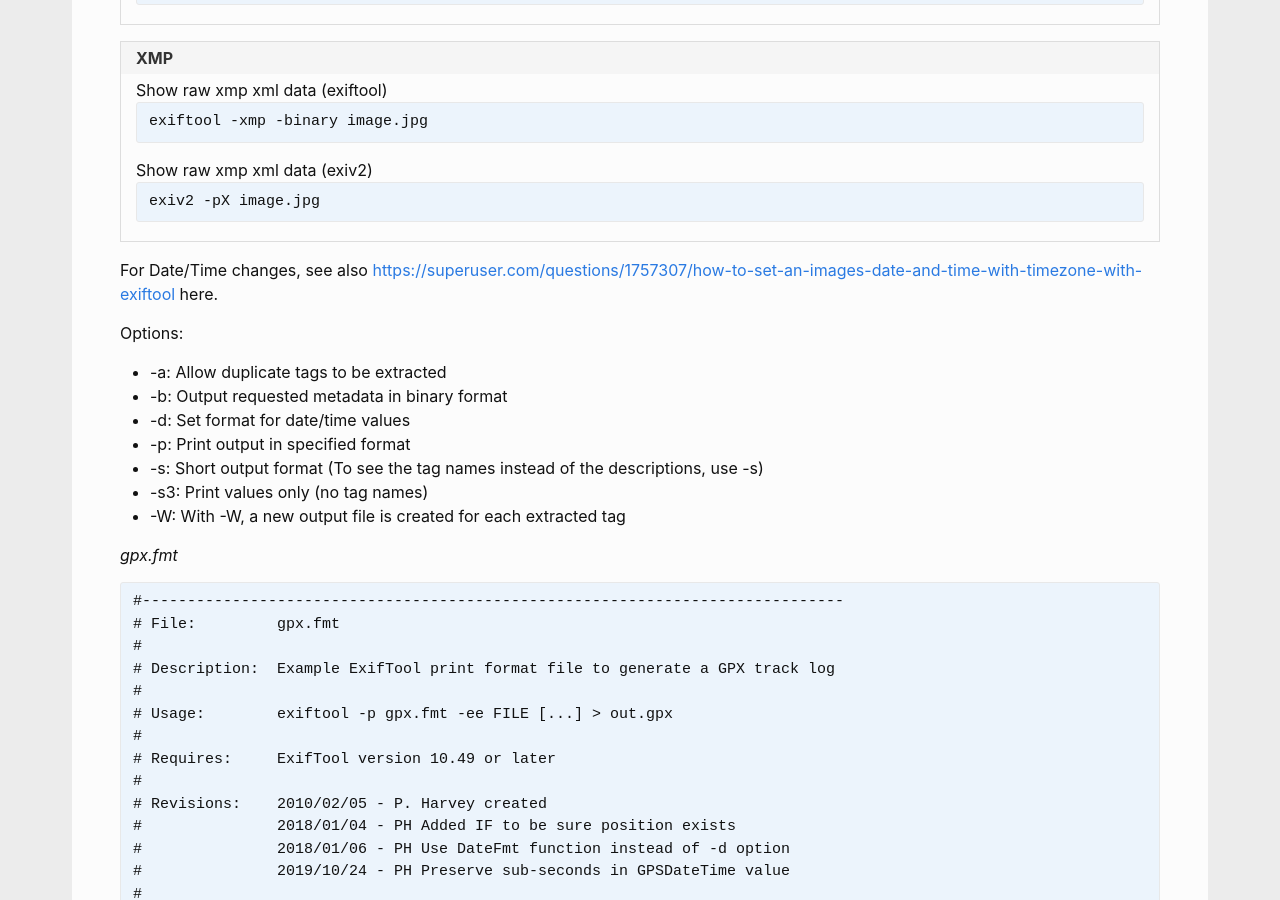
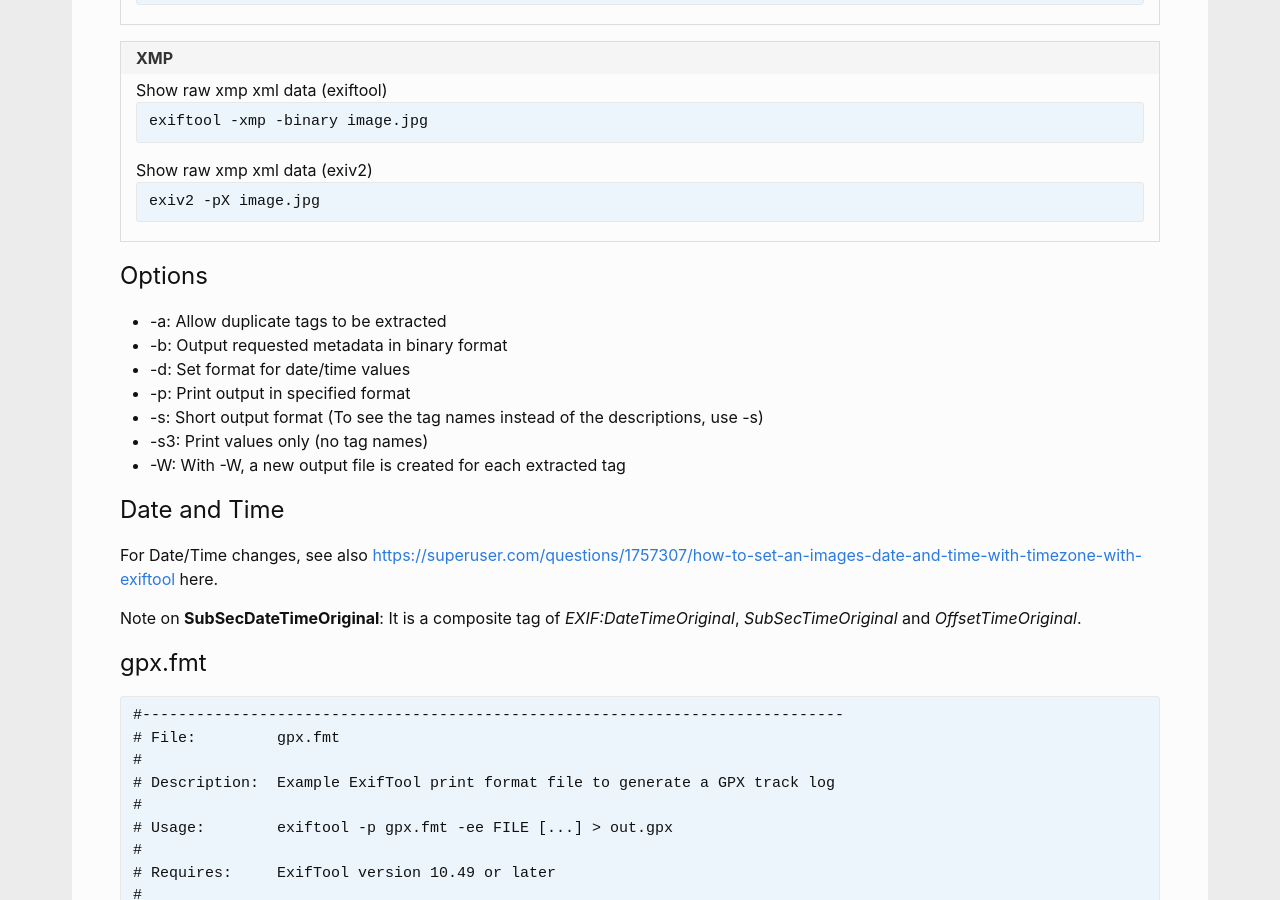
Before and after one commit to andreas-mausch/cheatsheets, a Jekyll site: the page built from _cheatsheets/exiftool.md, in a window 1280 px wide and 900 px high, scrolled down 1702 px. Built offline with Jekyll 4.4.1, drawn with Linux system fonts in a browser that asks for light colours.

Commit message:
exiftool: SubSecDateTimeOriginal

````diff
--- a/_cheatsheets/exiftool.md
+++ b/_cheatsheets/exiftool.md
@@ -48,7 +45,14 @@
 - -s3: Print values only (no tag names)
 - -W: With -W, a new output file is created for each extracted tag
 
-*gpx.fmt*
+## Date and Time
+
+For Date/Time changes, see also
+[https://superuser.com/questions/1757307/how-to-set-an-images-date-and-time-with-timezone-with-exiftool](https://superuser.com/questions/1757307/how-to-set-an-images-date-and-time-with-timezone-with-exiftool) here.
+
+Note on **SubSecDateTimeOriginal**: It is a composite tag of *EXIF:DateTimeOriginal*, *SubSecTimeOriginal* and *OffsetTimeOriginal*.
+
+## gpx.fmt
 
 ```
 #------------------------------------------------------------------------------
````
Also changed, not shown: other parts of _cheatsheets/exiftool.md (+1 -4 lines).
